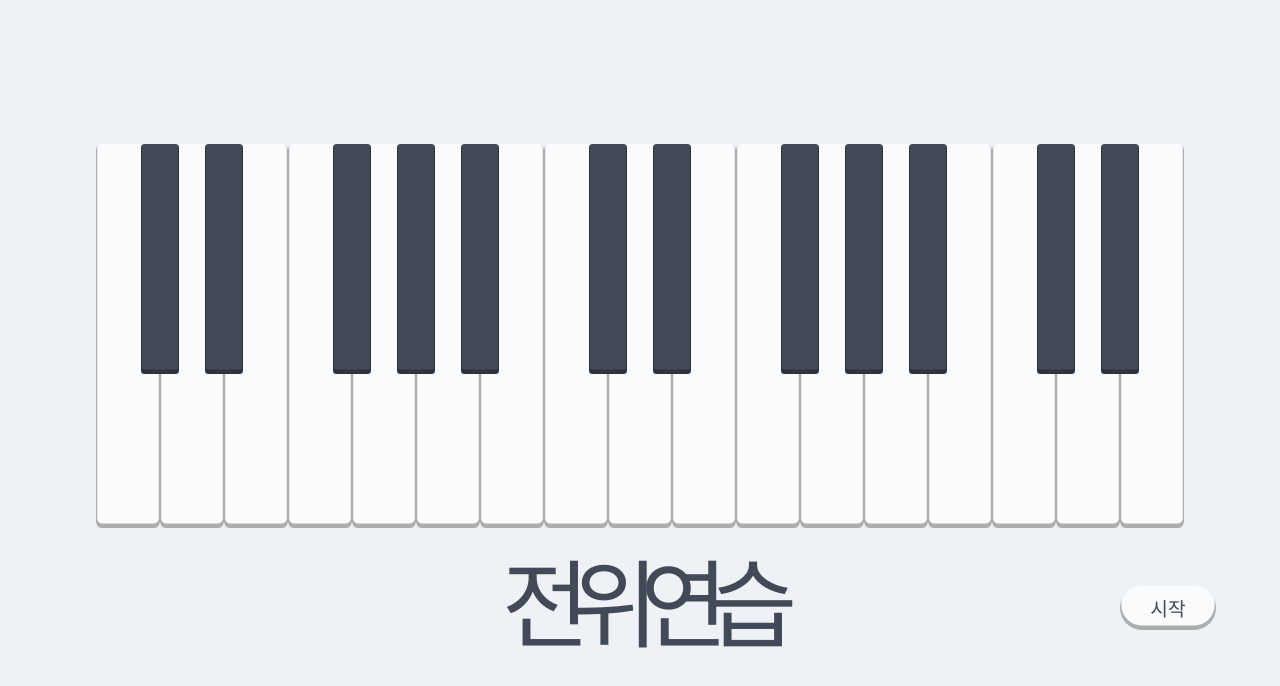
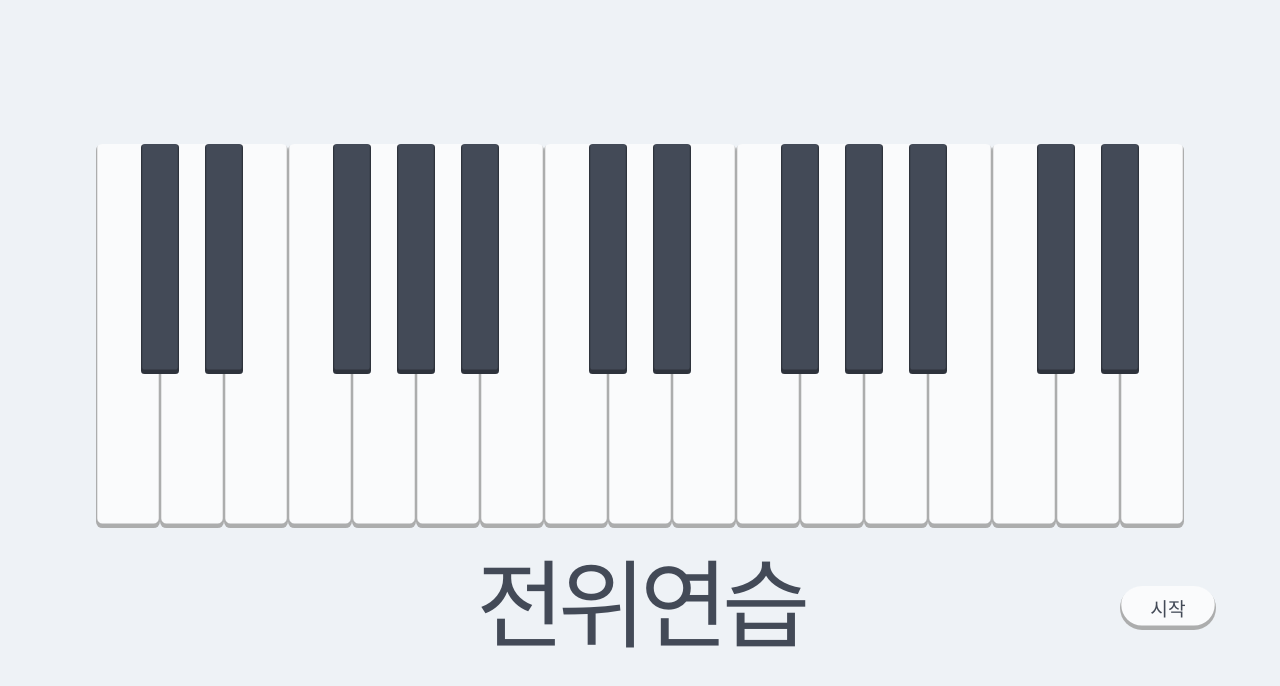
Before and after one commit to tornadosquirrel/TrainInversion, a plain HTML site: page index.html in a window 1280 px wide. Drawn offline with nearby package versions, Linux system fonts and the light colour scheme.

Commit message:
Adjust letter-spacing for chord display

```diff
--- a/scss/style.css
+++ b/scss/style.css
@@ -84,7 +84,7 @@ body {
 
 #chord-display {
   font-size: calc(var(--white-width) * 1.5);
-  letter-spacing: calc(var(--white-width) * -0.3);
+  letter-spacing: calc(var(--white-width) * -0.1);
 }
 
 #start-btn {
```
